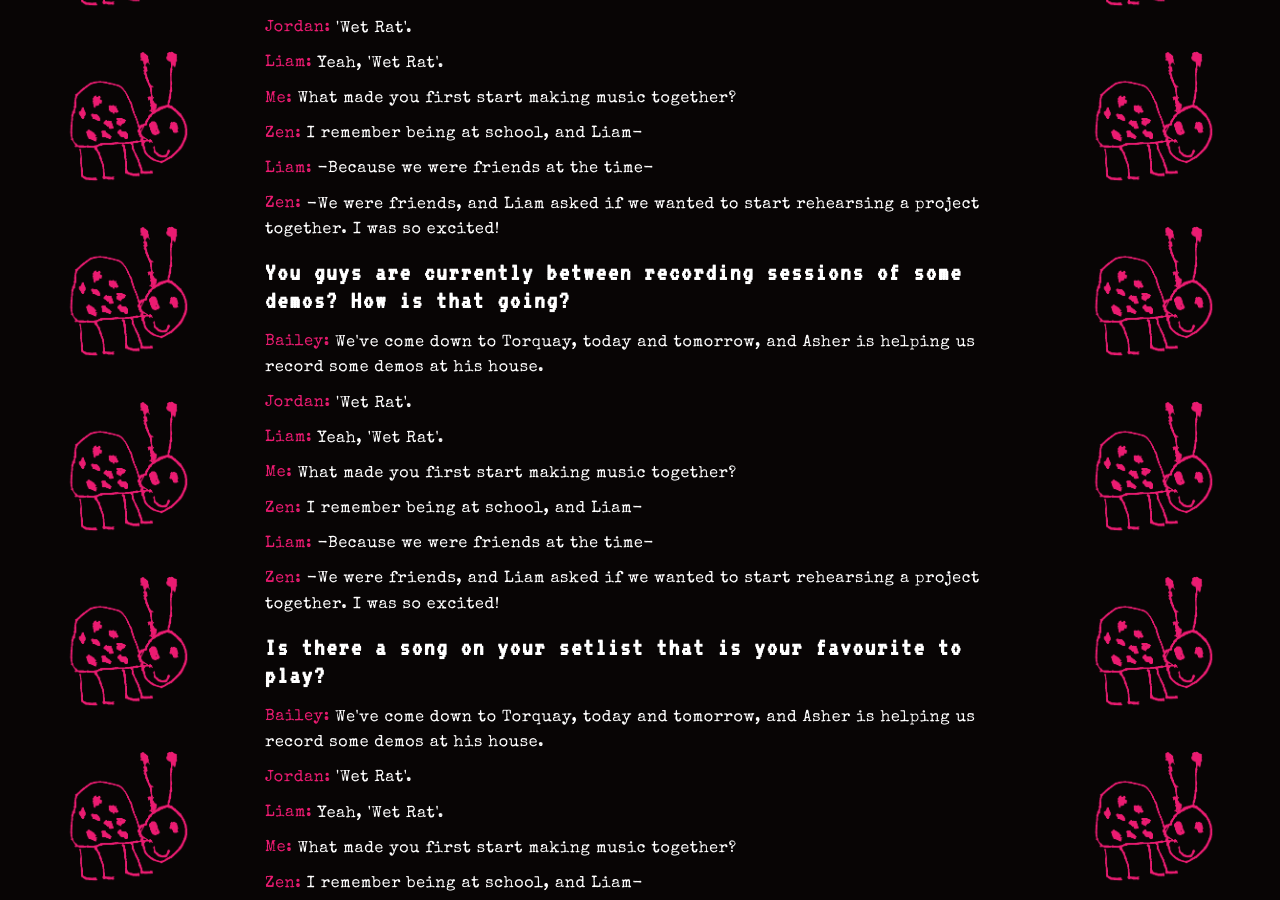
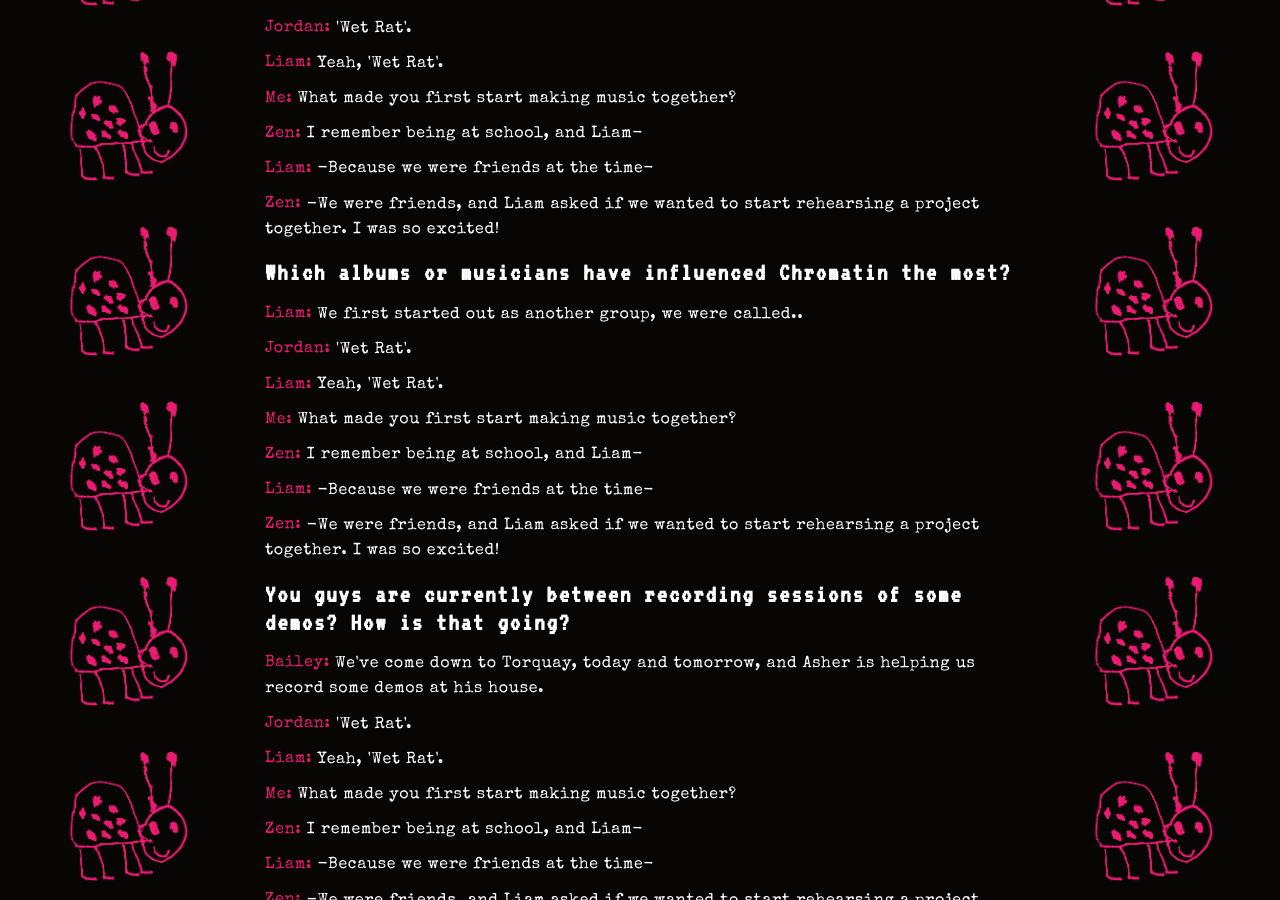
Before and after one commit to xxiwriterecipesnotlovelettersxx/xxiwriterecipesnotlovelettersxx.github.io, a Jekyll site: the page built from _posts/2026-03-10-interview-with-chromatin.md, in a window 1280 px wide and 900 px high, scrolled down 3139 px. Built offline with Jekyll 4.4.1, drawn with Linux system fonts in a browser that asks for light colours.

Commit message:
Update 2026-03-10-interview-with-chromatin.md

```diff
--- a/_posts/2026-03-10-interview-with-chromatin.md
+++ b/_posts/2026-03-10-interview-with-chromatin.md
@@ -90,6 +90,24 @@ Here is their interview!
 <span class="speaker">Zen:</span>  -We were friends, and Liam asked if we wanted to start rehearsing a project together. I was so excited!
 </p>
 
+### Which albums or musicians have influenced Chromatin the most?
+
+<p class="interview">
+<span class="speaker">Liam:</span> We first started out as another group, we were called..
+<br>
+<span class="speaker">Jordan:</span>  'Wet Rat'.
+<br>
+<span class="speaker">Liam:</span>  Yeah, 'Wet Rat'.
+<br>
+<span class="speaker">Me:</span>  What made you first start making music together?
+<br>
+<span class="speaker">Zen:</span>  I remember being at school, and Liam-
+<br>
+<span class="speaker">Liam:</span>  -Because we were friends at the time-
+<br>
+<span class="speaker">Zen:</span>  -We were friends, and Liam asked if we wanted to start rehearsing a project together. I was so excited!
+</p>
+
 ### You guys are currently between recording sessions of some demos? How is that going?
 
 <p class="interview">
```
